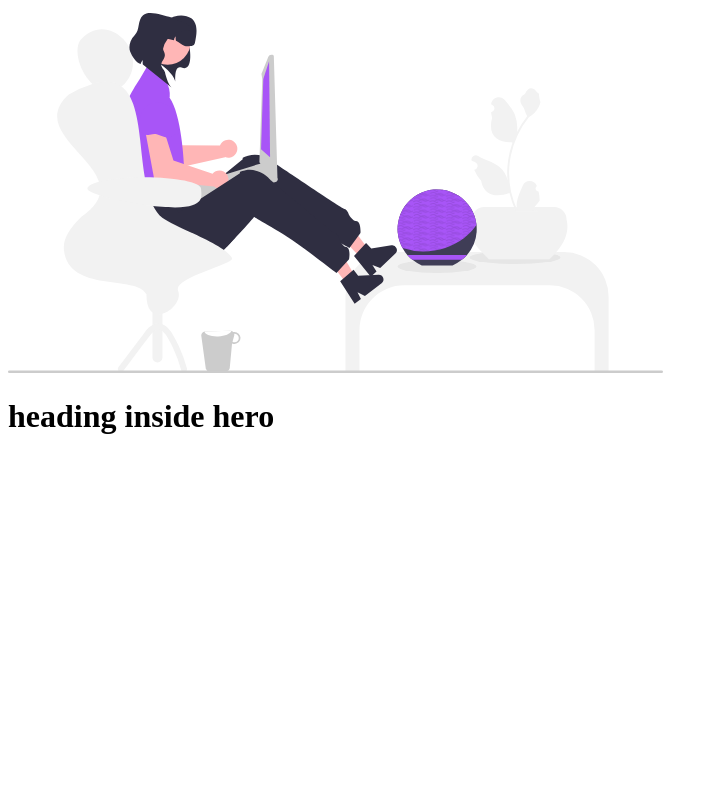
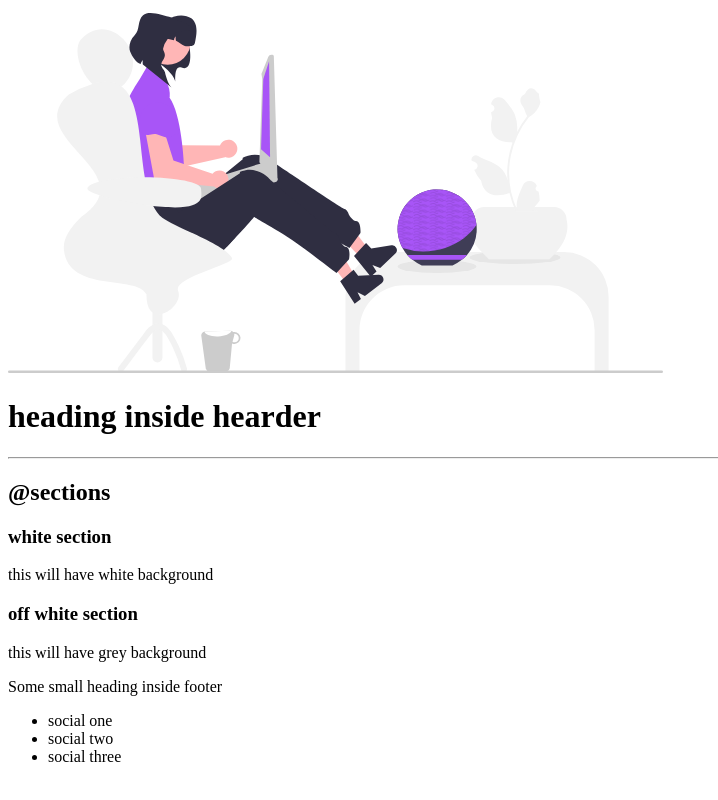
Before and after one commit to swathim8/HTML, a plain HTML site: page index.html in a window 1280 px wide. Shown: the part 1292-2092 px from the top of the page, without its empty margins (0-718 px from the left). Before the commit the page ends 1997 px from the top, so only its background shows below. Drawn offline with Linux system fonts and the light colour scheme.

Commit message:
added-section &footer

```diff
--- a/index.html
+++ b/index.html
@@ -1,15 +1,18 @@
 <!DOCTYPE html>
 <html lang="en">
+
 <head>
     <meta charset="UTF-8">
     <meta http-equiv="X-UA-Compatible" content="IE=edge">
     <meta name="viewport" content="width=device-width, initial-scale=1.0">
     <title>Component library</title>
 </head>
+
 <body>
     <h1>Swathi's component library</h1>
     <p>
-Lorem ipsum dolor sit ame t consectetur adipisicing elit. Voluptas delectus mollitia, animi, totam non officia sed facere porro laudantium eos eveniet quas est consectetur provident molestiae quod deleniti unde voluptatem.
+        Lorem ipsum dolor sit ame t consectetur adipisicing elit. Voluptas delectus mollitia, animi, totam non officia
+        sed facere porro laudantium eos eveniet quas est consectetur provident molestiae quod deleniti unde voluptatem.
     </p>
     <hr>
     <h1>Typography</h1>
@@ -70,14 +73,38 @@ Lorem ipsum dolor sit ame t consectetur adipisicing elit. Voluptas delectus moll
             </li>
         </ul>
     </nav>
-<hr>
+    <hr>
 
-<h2>Header</h2>
-<header>
-    <img src="images/hero.svg"/>
-    <h1>heading inside hero</h1>
+    <h2>Header</h2>
+    <header>
+        <img src="images/hero.svg" />
+        <h1>heading inside hearder</h1>
+    </header>
 
-</header>
+    <hr>
+
+    <h2>@sections</h2>
+
+    <section>
+        <h3>white section</h3>
+        <p>this will have white background</p>
+    </section>
+    <section>
+        <h3>off white section</h3>
+        <p>this will have grey background</p>
+    </section>
+    <footer>
+        <div>Some small heading inside footer</div>
+        <ul>
+            <li>social one</li>
+            <li>social two</li>
+            <li>social three</li>
+        </ul>
+    </footer>
+
+
+
     <div style="height:30vh;"></div>
 </body>
+
 </html>
```
